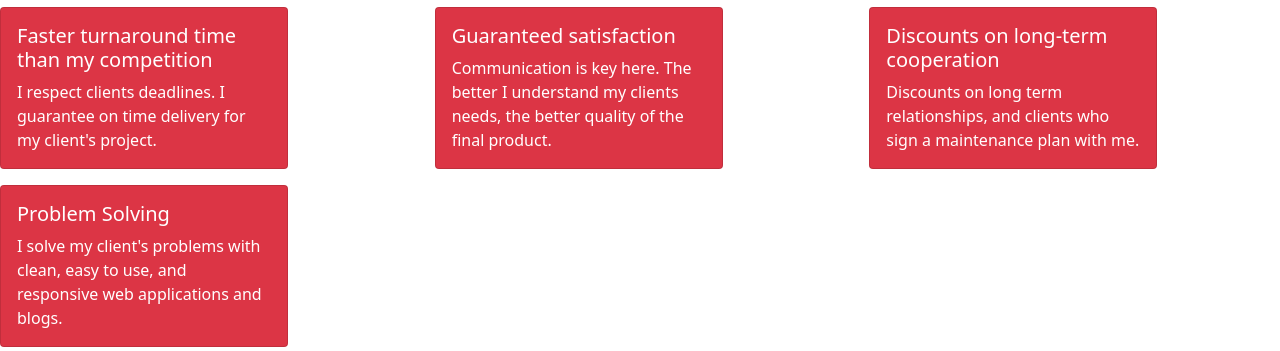
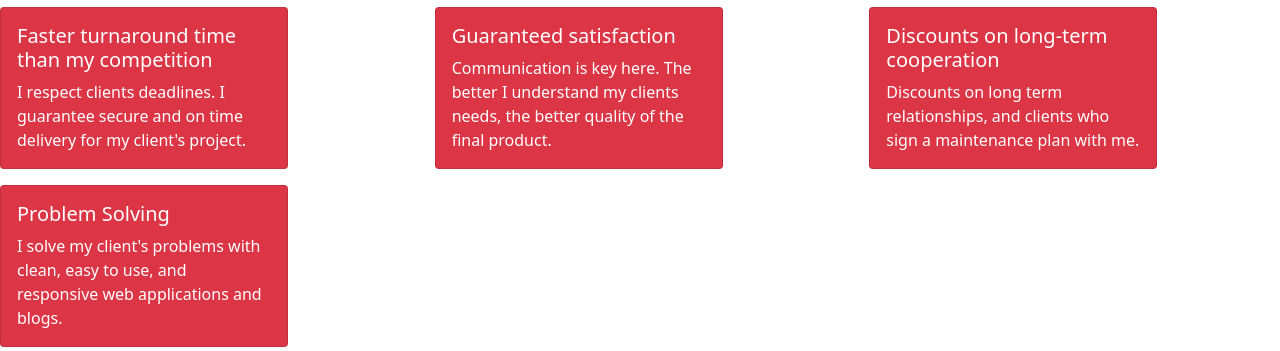
Before and after one commit to kanyisa445/My_Profile_and_Projects, a Django app: page /services in a window 1280 px wide. Shown: the part 176-527 px from the top of the page. Run offline with Django 3.2, Linux system fonts and the light colour scheme; some libraries are stand-ins or nearby versions.

Commit message:
descrpition

```diff
--- a/projects/templates/services.html
+++ b/projects/templates/services.html
@@ -18,7 +18,7 @@
         <div class="card text-white bg-danger mb-3" style="max-width: 18rem;">
         <div class="card-body">
         <h5 class="card-title">Faster turnaround time than my competition</h5>
-        <p class="card-text"></p>I respect clients deadlines. I guarantee on time delivery for my client's project. </div></div>
+        <p class="card-text"></p>I respect clients deadlines. I guarantee secure and on time delivery for my client's project. </div></div>
     </div>
     <div class="col-4">
         <div class="card text-white bg-danger mb-3" style="max-width: 18rem;">
```
